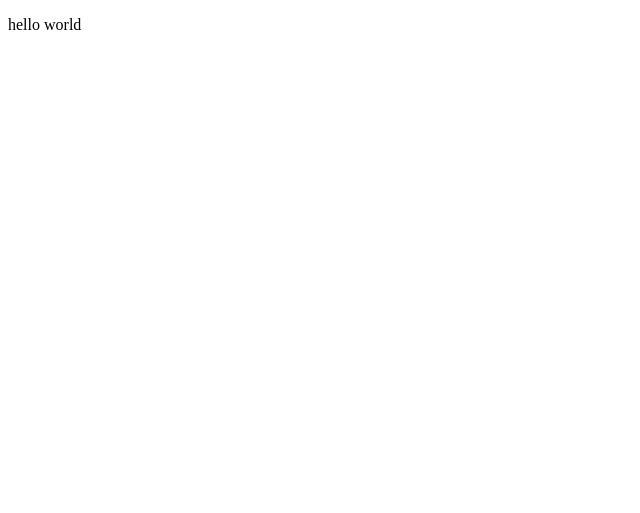
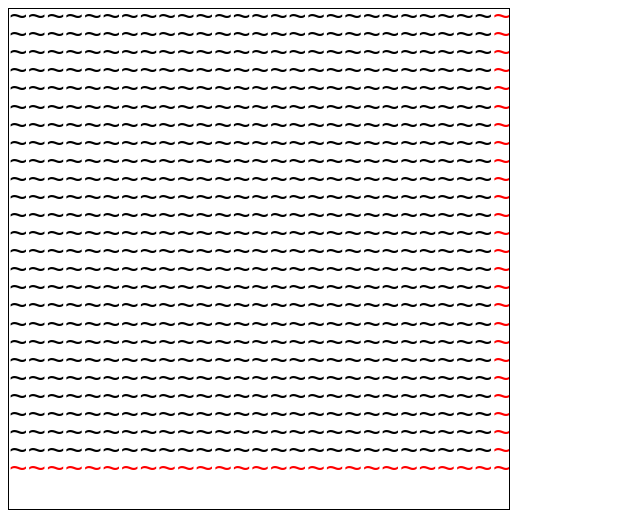
Before and after one commit to samclee/dungeonerator, a plain HTML site: page index.html in a window 1280 px wide. Shown: the whole page, without its empty margins (0-640 px from the left). Drawn offline with Linux system fonts and the light colour scheme.

Commit message:
Renders the dungeon with the canvas
I might try just using an html element and display the map as a string. The tiles get really small for larger numbers of rooms

```diff
--- /dev/null
+++ b/dg.js
@@ -0,0 +1,56 @@
+/*
+ *
+ * dg.js
+ *
+ */
+
+let dg = {}
+
+dg.populate2d = (sz, c) => {
+  let mx = [];
+  for (let i = 0; i < sz; i++) {
+    mx.push([]);
+    for (let j = 0; j < sz; j++)
+      mx[i].push(c);
+  }
+
+  return mx;
+}
+
+dg.pt = class {
+  constructor(x, y) {
+    this.x = x;
+    this.y = y;
+  }
+
+  add(p2) {
+    return new dg.pt(this.x + p2.x, this.y + p2.y);
+  }
+}
+
+dg.rand_int_in_range = (min, max) => Math.floor(Math.random() * (max - min)) + min;
+
+dg.grid2map = (grid_l, rm_sz, gap) => new dg.pt(g_l * (rm_sz + gap), g_l * (rm_sz + gap));
+
+dg.find_open = (start_l, grid) => {
+
+}
+
+dg.carve_rm = (grid_l, map) => {
+
+}
+
+dg.connect_rms = (grid_l1, grid_l2) => {
+
+}
+
+dg.gen = (num_rms, rm_sz, gap) => {
+  let max_map_sz = rm_sz * num_rms + gap * (num_rms - 1);
+
+  let rm_grid = dg.populate2d(num_rms, 0);
+  let map = dg.populate2d(max_map_sz, '~');
+
+  let rms_left = num_rms;
+
+  return map;
+}
--- a/index.html
+++ b/index.html
@@ -4,9 +4,11 @@
   <meta charset="utf-8">
   <title>Dungeonerator</title>
 
-  <script src = "main.js"></script>
+  <script src='dg.js'></script>
+  <script src = 'main.js'></script>
 </head>
-<body onload="init()">
-  <p id="display"></p>
+<body onload='init()'>
+  <canvas id='display' width='500' height='500' style='border:1px solid black;'>
+    Your browser does not support the canvas element</canvas>
 </body>
 </html>
--- a/main.js
+++ b/main.js
@@ -1,4 +1,36 @@
 function init() {
-  let display = document.getElementById('display');
-  display.innerHTML = 'hello world';
-}
+  // prepate canvas
+  let c = document.getElementById('display');
+  let ctx = c.getContext('2d');
+  let font_sz = 1;
+  ctx.font = font_sz + 'px Monospace';
+
+  // adjust font size to fit entire map
+  let num_rms = 9;
+  let rm_sz = 3;
+  let gap = 0;
+
+  let max_map_sz = rm_sz * num_rms + gap * (num_rms - 1);
+  let test_str = 'a'.repeat(max_map_sz);
+
+  while (ctx.measureText(test_str).width < c.width) {
+    ctx.font = (++font_sz) + 'px Monospace';
+  }
+  console.log('Maximum font size is', font_sz);
+
+  // display map
+  let map = dg.gen(num_rms, rm_sz, gap);
+
+  let c_wdt = ctx.measureText('a').width;
+
+  for (let row = 0; row < map.length; row++) {
+    for (let col = 0; col < map.length; col++) {
+      if (row === (map.length - 1) || col === (map.length - 1))
+        ctx.fillStyle = 'red';
+      else
+        ctx.fillStyle = 'black';
+      ctx.fillText(map[row][col], col * c_wdt, row * font_sz * (7/12));
+    }
+  }
+
+} // init()
```
